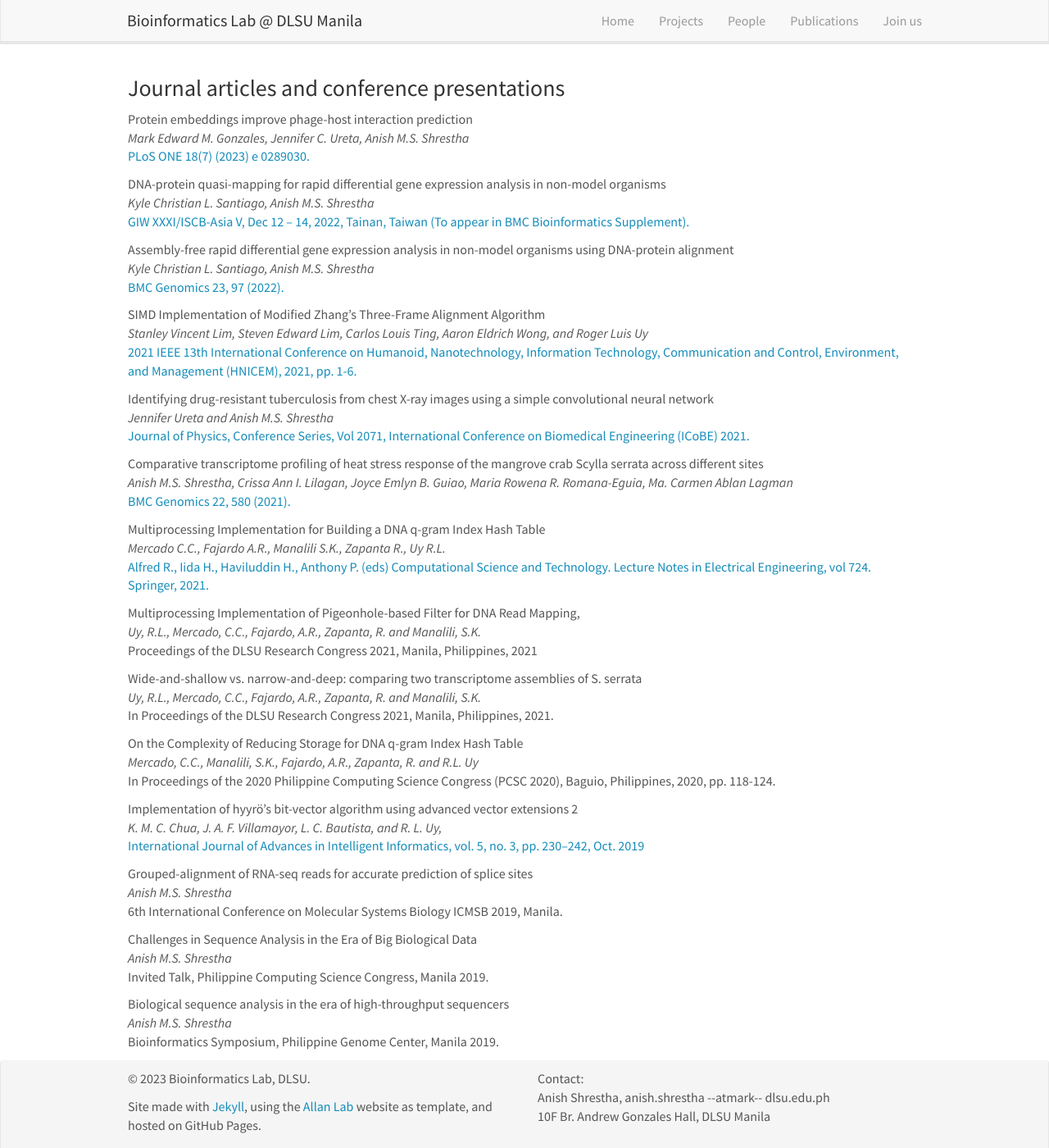
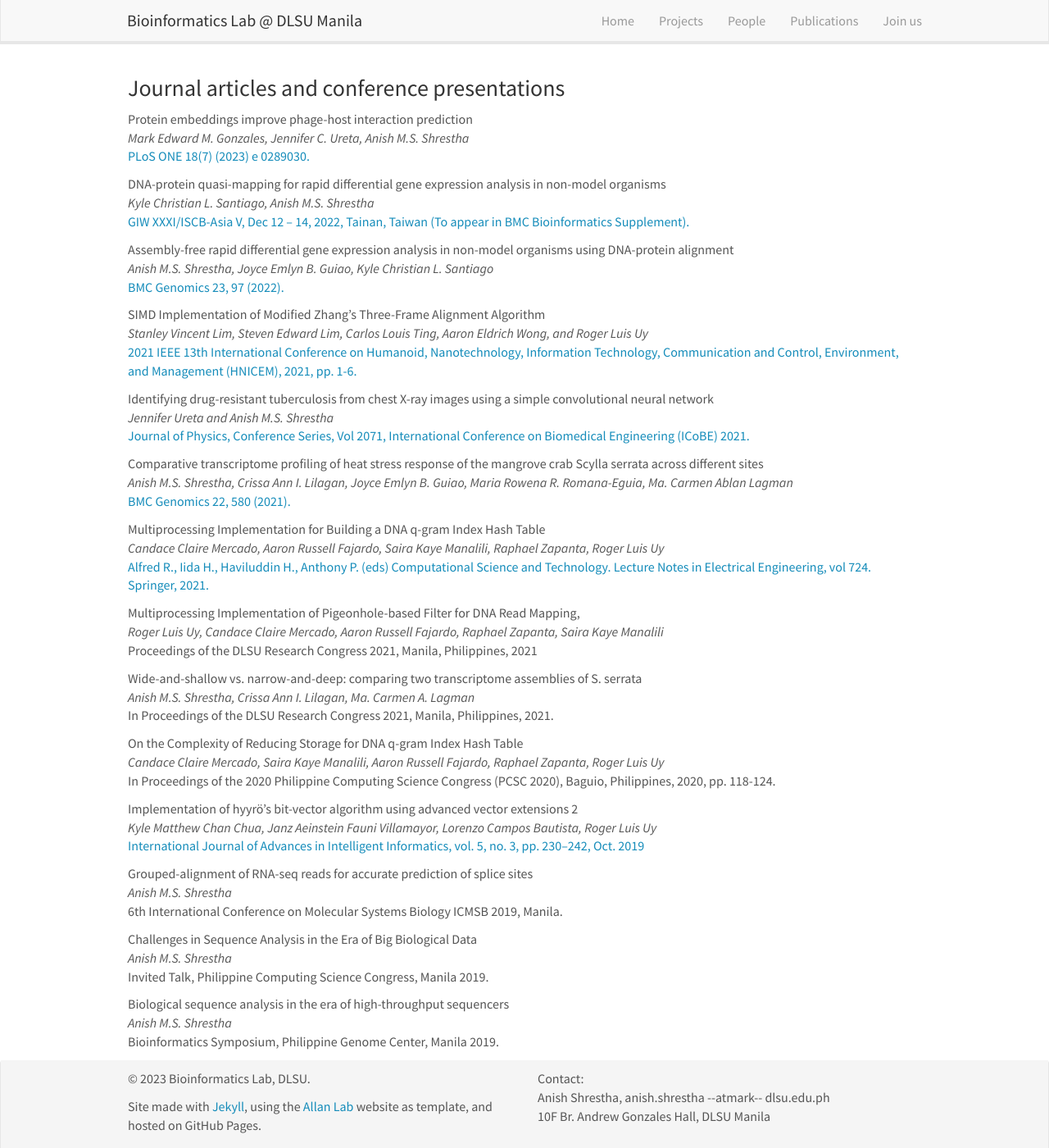
Before and after one commit to bioinfodlsu/bioinfodlsu.github.io, a Jekyll site: the page built from _pages/publications.md, in a window 1280 px wide and 1400 px high. Shown: the whole window at 82% size. Built offline with Jekyll 4.4.1, drawn with Linux system fonts in a browser that asks for light colours; nearby versions of some CDN libraries.

Commit message:
Update publist.yml

```diff
--- a/_data/publist.yml
+++ b/_data/publist.yml
@@ -28,7 +28,7 @@
 - title: "Assembly-free rapid differential gene expression analysis in non-model organisms using DNA-protein alignment"
   image:
   description:
-  authors: Kyle Christian L. Santiago, Anish M.S. Shrestha
+  authors: Anish M.S. Shrestha, Joyce Emlyn B. Guiao, Kyle Christian L. Santiago
   link:
     url: https://bmcgenomics.biomedcentral.com/articles/10.1186/s12864-021-08278-7
     display: BMC Genomics 23, 97 (2022).
@@ -65,7 +65,7 @@
 - title: "Multiprocessing Implementation for Building a DNA q-gram Index Hash Table"
   image:
   description:
-  authors: Mercado C.C., Fajardo A.R., Manalili S.K., Zapanta R., Uy R.L.
+  authors: Candace Claire Mercado, Aaron Russell Fajardo, Saira Kaye Manalili, Raphael Zapanta, Roger Luis Uy
   link:
     url: https://doi.org/10.1007/978-981-33-4069-5_16
     display: Alfred R., Iida H., Haviluddin H., Anthony P. (eds) Computational Science and Technology. Lecture Notes in Electrical Engineering, vol 724. Springer, 2021.
@@ -75,28 +75,28 @@
 - title: "Multiprocessing Implementation of Pigeonhole-based Filter for DNA Read Mapping,"
   image:
   description:
-  authors: Uy, R.L., Mercado, C.C., Fajardo, A.R., Zapanta, R. and Manalili, S.K.
+  authors: Roger Luis Uy, Candace Claire Mercado, Aaron Russell Fajardo, Raphael Zapanta, Saira Kaye Manalili
   no-link: Proceedings of the DLSU Research Congress 2021, Manila, Philippines, 2021
   highlight: 0
 
 - title: "Wide-and-shallow vs. narrow-and-deep: comparing two transcriptome assemblies of S. serrata"
   image:
   description:
-  authors: Uy, R.L., Mercado, C.C., Fajardo, A.R., Zapanta, R. and Manalili, S.K.
+  authors: Anish M.S. Shrestha, Crissa Ann I. Lilagan, Ma. Carmen A. Lagman
   no-link: In Proceedings of the DLSU Research Congress 2021, Manila, Philippines, 2021.
   highlight: 0
 
 - title: "On the Complexity of Reducing Storage for DNA q-gram Index Hash Table"
   image:
   description:
-  authors: Mercado, C.C., Manalili, S.K., Fajardo, A.R., Zapanta, R. and R.L. Uy
+  authors: Candace Claire Mercado, Saira Kaye Manalili, Aaron Russell Fajardo, Raphael Zapanta, Roger Luis Uy
   no-link: In Proceedings of the 2020 Philippine Computing Science Congress (PCSC 2020), Baguio, Philippines, 2020, pp. 118-124.
   highlight: 0
 
 - title: "Implementation of hyyrö’s bit-vector algorithm using advanced vector extensions 2"
   image:
   description:
-  authors: K. M. C. Chua, J. A. F. Villamayor, L. C. Bautista, and R. L. Uy,
+  authors: Kyle Matthew Chan Chua, Janz Aeinstein Fauni Villamayor, Lorenzo Campos Bautista, Roger Luis Uy
   link:
     url: https://doi.org/10.26555/ijain.v5i3.362
     display: International Journal of Advances in Intelligent Informatics, vol. 5, no. 3, pp. 230–242, Oct. 2019
```
